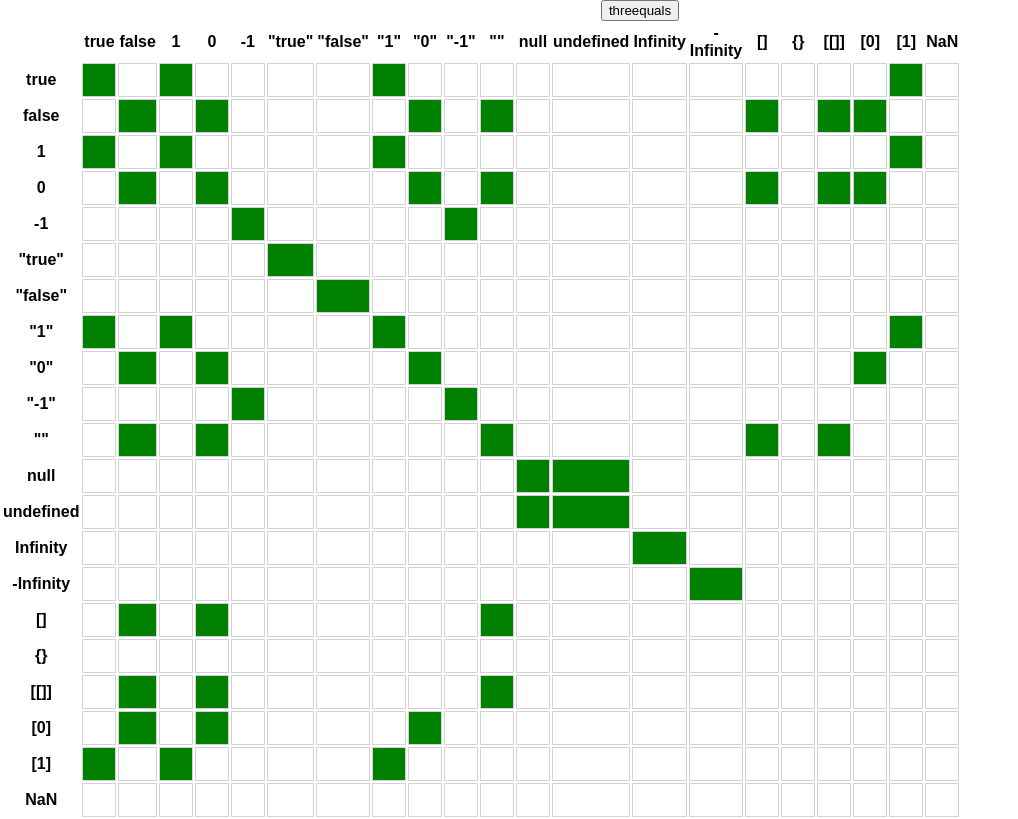
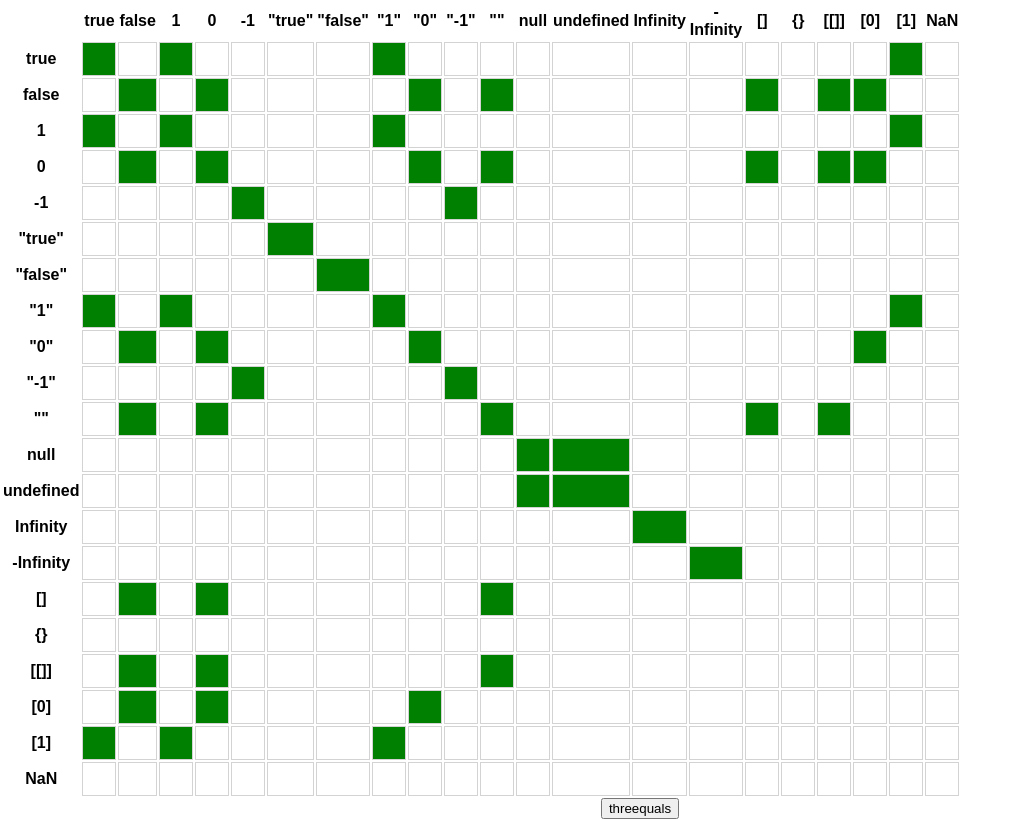
Before and after one commit to jwworth/javascript-equality, a React (Create React App) app: page / in a window 1280 px wide. Shown: the whole page, without its empty margins (0-1018 px from the left). Built offline with nearby package versions, Linux system fonts and the light colour scheme.

Commit message:
Cleanup code

```diff
--- a/src/App.js
+++ b/src/App.js
@@ -79,31 +79,28 @@ class Threequals extends React.Component {
   };
 
   render() {
+    const { axis, dataModel } = this.state;
+
     return (
       <React.Fragment>
-        <button onClick={this.toggleView}>{this.nextView()}</button>
         <table>
           <thead>
             <tr>
               <td />
-              {this.state.axis.map((value, index) => {
-                return (
-                  <th scope="col" key={value}>
+              {axis.map((value, index) => (
+                <th scope="col" key={index}>
                   {this.displayName(value)}
                 </th>
-                );
-              })}
+              ))}
             </tr>
           </thead>
           <tbody>
-            {this.state.dataModel.map((row, index) => {
-              return (
+            {dataModel.map((row, index) => (
               <tr key={index}>
                 <th scope="row">
                   {this.displayName(this.state.axis[index])}
                 </th>
-                  {row.map((cell, index) => {
-                    return (
+                {row.map((cell, index) => (
                   <td
                     key={index}
                     style={{
@@ -113,13 +110,12 @@ class Threequals extends React.Component {
                       border: '1px solid lightgray',
                     }}
                   />
-                    );
-                  })}
+                ))}
               </tr>
-              );
-            })}
+            ))}
           </tbody>
         </table>
+        <button onClick={this.toggleView}>{this.nextView()}</button>
       </React.Fragment>
     );
   }
```
Lines whose indentation alone changed are shown as unchanged.
